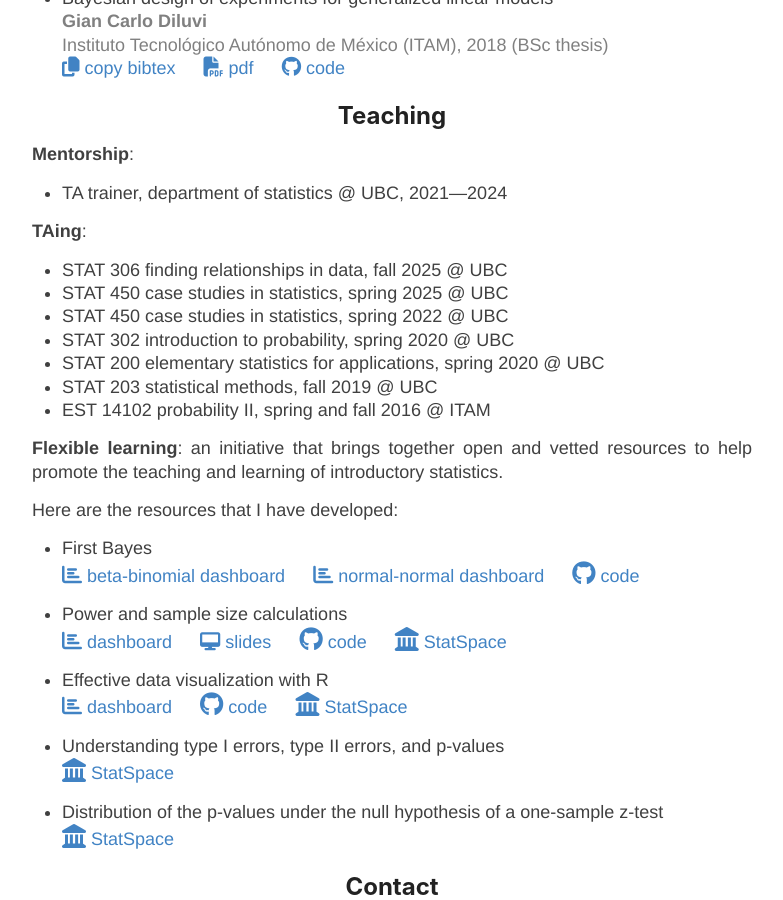
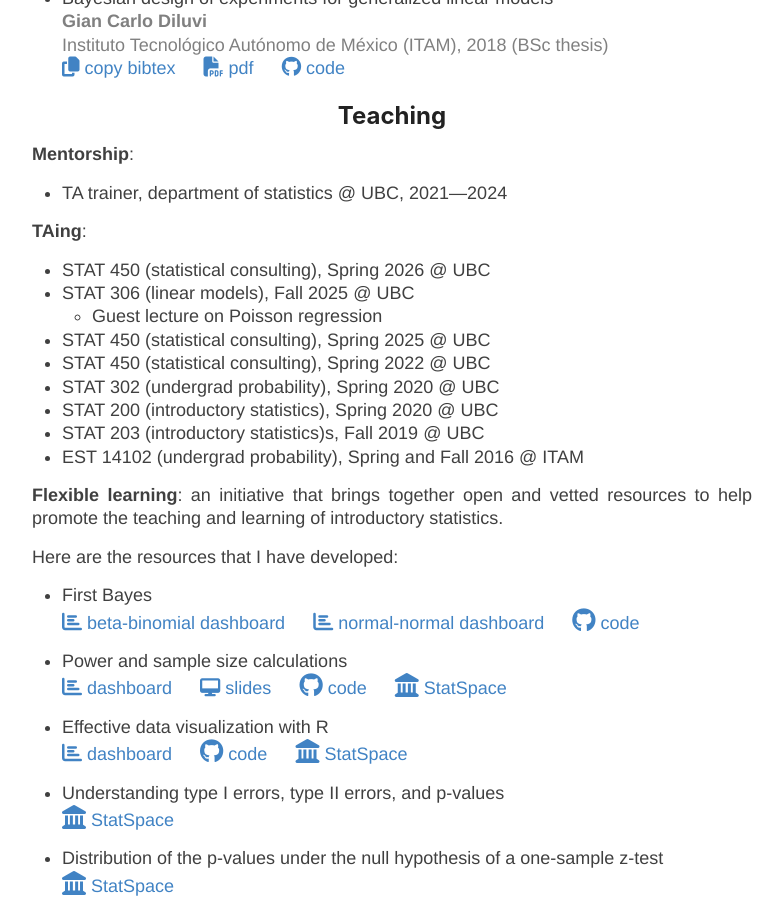
Before and after one commit to giankdiluvi/giankdiluvi.github.io, a Jekyll site: the page built from index.md, in a window 1280 px wide and 900 px high, scrolled down 1658 px. Shown: the whole window, without its empty margins (248-1031 px from the left). Built offline with Jekyll 4.4.1, drawn with Linux system fonts in a browser that asks for light colours; nearby versions of some CDN libraries; our own code applies the rules of GitHub Pages for plain Markdown files.

Commit message:
update ta

```diff
--- a/index.md
+++ b/index.md
@@ -249,13 +249,15 @@ teach Bayesian inference has been accepted at [ICOTS](https://icots.info/11/)!
 - TA trainer, department of statistics @ UBC, 2021&mdash;2024
 
 **TAing**:
-- STAT 306 finding relationships in data, fall 2025 @ UBC
-- STAT 450 case studies in statistics, spring 2025 @ UBC
-- STAT 450 case studies in statistics, spring 2022 @ UBC
-- STAT 302 introduction to probability, spring 2020 @ UBC
-- STAT 200 elementary statistics for applications, spring 2020 @ UBC
-- STAT 203 statistical methods, fall 2019 @ UBC
-- EST 14102 probability II, spring and fall 2016 @ ITAM
+- STAT 450 (statistical consulting), Spring 2026 @ UBC
+- STAT 306 (linear models), Fall 2025 @ UBC
+  - Guest lecture on Poisson regression
+- STAT 450 (statistical consulting), Spring 2025 @ UBC
+- STAT 450 (statistical consulting), Spring 2022 @ UBC
+- STAT 302 (undergrad probability), Spring 2020 @ UBC
+- STAT 200 (introductory statistics), Spring 2020 @ UBC
+- STAT 203 (introductory statistics)s, Fall 2019 @ UBC
+- EST 14102 (undergrad probability), Spring and Fall 2016 @ ITAM
 
 
 
```
Also changed, not shown: 10 other files.
